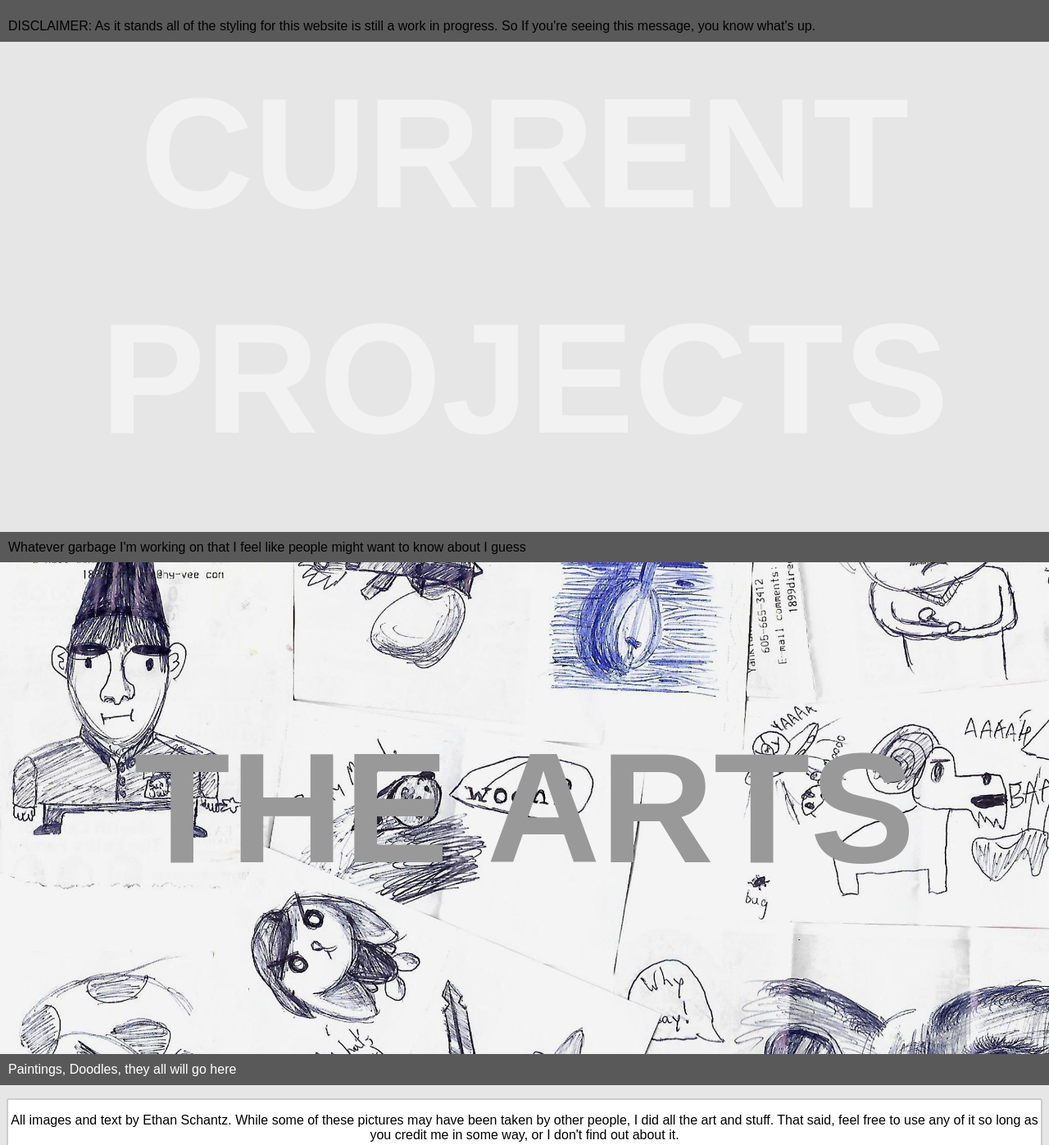
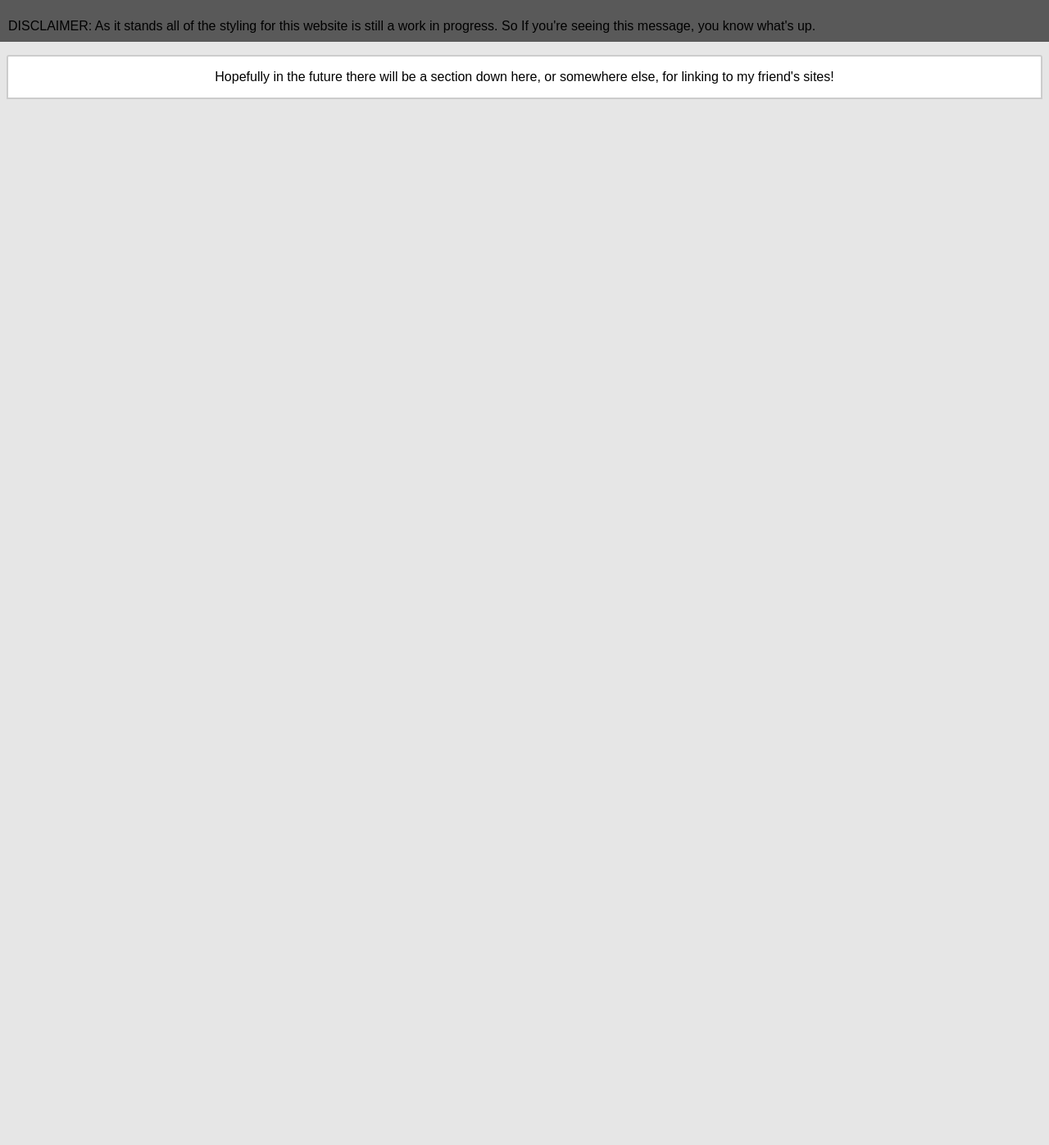
Before and after one commit to cheddartot/cheddartot.github.io, a plain HTML site: page index.html in a window 1280 px wide. Shown: the part 640-2037 px from the top of the page at 82% size. After the commit the page ends 800 px from the top, so only its background shows below. Drawn offline with Linux system fonts and the light colour scheme.

Commit message:
Starting over
Completely revamping my personal site as I'm no longer in Highschool!

```diff
--- a/index.html
+++ b/index.html
@@ -1,37 +1,19 @@
 <!DOCTYPE html><html>
 <head>
-	<title>Ethan Schantz</title>
+	<title>Brie's Website!</title>
 	<link rel="stylesheet" type="text/css" href="stylesheet.css"/>
 </head>
 <body>
 	<div id="heading">
-		<a href = "Website.html"><h1>CHEDDAR'S</br>WEB HOLE</h1></a>
+		<a href = "Website.html"><h1>BRIE'S</br>WEB HOLE</h1></a>
 	</div>
 	<div class="subheading">
-		<p style="color: white">This website is going to have a bunch of stupid garbage on it. Prepare yourself for that stupid garbage.  </p>
+		<p style="color: white">Completely starting this site from scratch to make it hopefully more fun, and so I'll actually update it maybe.</p>
 		<p>DISCLAIMER: As it stands all of the styling for this website is still a work in progress. So If you're seeing this message, you know what's up.</p>
 	</div>
-
-
-<!---ACEDEMIC SECTION--->
-	<div id="projectsHeading">
-		<h1>CURRENT</br>PROJECTS</h1>
-	</div>
-	<div class="subheading">
-		<p> Whatever garbage I'm working on that I feel like people might want to know about I guess</p>
-	</div>
-
-<!---ART SECTION--->
-	<div id=artHeading>
-		<h1> THE ARTS</h1>
-	</div>
-	<div class="subheading">
-		<p style="color: white">Paintings, Doodles, they all will go here</p>
-	</div>
-
 <!---FOOTER--->
 	<div id='footer'>
-		<p> All images and text by Ethan Schantz. While some of these pictures may have been taken by other people, I did all the art and stuff. That said, feel free to use any of it so long as you credit me in some way, or I don't find out about it.</p>
+		<p>Hopefully in the future there will be a section down here, or somewhere else, for linking to my friend's sites!</p>
 	</div>
 </body>
 </html>
--- a/stylesheet.css
+++ b/stylesheet.css
@@ -10,29 +10,6 @@ html{
 	height:600px;
 	line-height:300px;
 	margin:-130px -8px 0px -8px;
-}#artHeading{
-	background: url(doodles.jpg) no-repeat center center fixed;
-  	-webkit-background-size: cover;
-  	-moz-background-size: cover;
-  	-o-background-size: cover;
-  	background-size: cover;
-	height:600px;
-	line-height:800px;
-	margin:-130px -8px 0px -8px;
-}#projectsHeading{
-	background: url(statespeech.jpg) no-repeat center center fixed;
-  	-webkit-background-size: cover;
-  	-moz-background-size: cover;
-  	-o-background-size: cover;
-  	background-size: cover;
-	height:600px;
-	line-height:275px;
-	margin:-130px -8px 0px -8px;
-}#artHeading h1{
-	text-align: center;
-	height: 600px;
-	line-height: 600px;
-	color: #999999;
 }h1{
 	font-size: 12em;
 	text-align: center;
```
